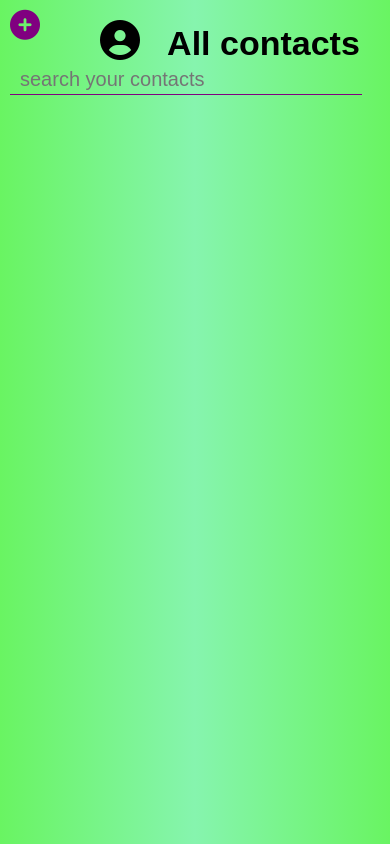
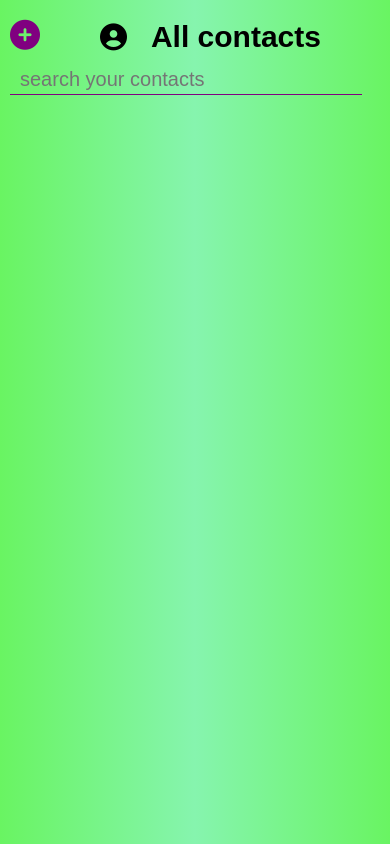
Before and after one commit to Ddev-sourse/github.com, a plain HTML site: page contact.html in a window 390 px wide. Drawn offline with nearby package versions, Linux system fonts and the light colour scheme; sample sign-in values are in the browser's storage.

Commit message:
Update contact.css

```diff
--- a/contact.css
+++ b/contact.css
@@ -383,9 +383,7 @@ body{
 
 
 
-        #user{
-            margin-left: 100px;
-        }
+
 
 
         #number_box{
@@ -406,8 +404,18 @@ body{
         #add{
             font-size:30px;
             postion: fixed;
-             top:10px;
+             top:20px;
             left:10px;
+
+        }
+        #user{
+
+    margin-left: 100px;
+    font-size: 30px;
+    font-family: sans-serif;
+            }
+        #user i {
+          font-size: 27px;
 
         }
 
```
